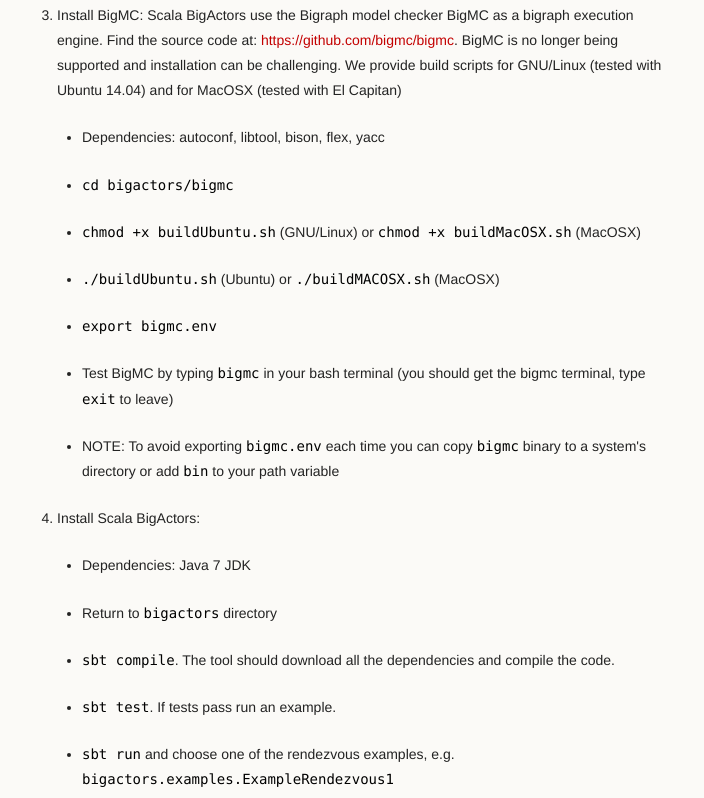
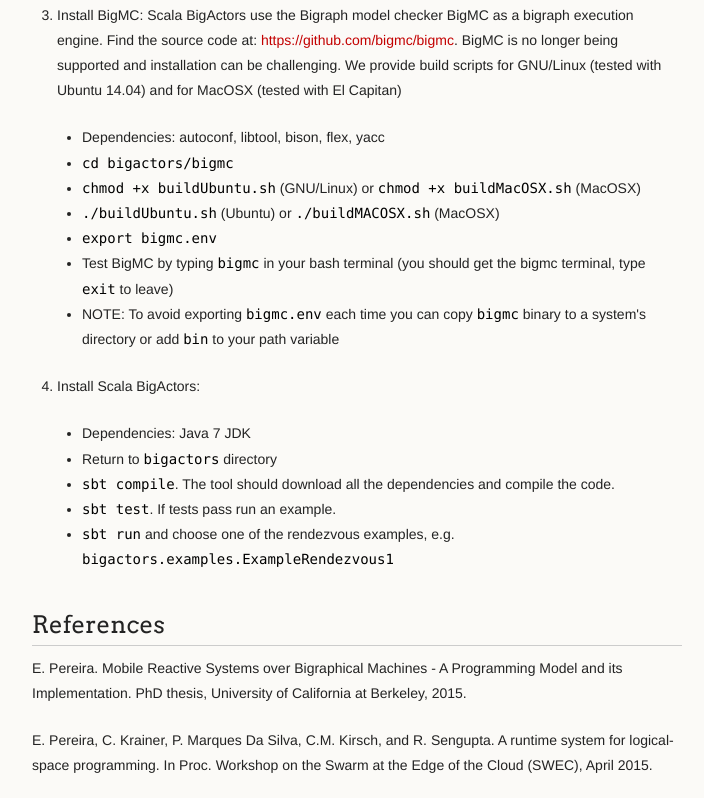
Before and after one commit to eloipereira/Scala-BigActors, a plain HTML site: page index.html in a window 1280 px wide. Shown: the part 1965-2763 px from the top of the page, without its empty margins (278-982 px from the left). Drawn offline with Linux system fonts and the light colour scheme.

```diff
--- a/index.html
+++ b/index.html
@@ -96,24 +96,30 @@ For an independent implementation and application of the BigActor Model for prog
 <p>Install BigMC: Scala BigActors use the Bigraph model checker BigMC as a bigraph execution engine. Find the source code at: <a href="https://github.com/bigmc/bigmc">https://github.com/bigmc/bigmc</a>. BigMC is no longer being supported and installation can be challenging. We provide build scripts for GNU/Linux (tested with Ubuntu 14.04) and for MacOSX (tested with El Capitan)</p>
 
 <ul>
-<li><p>Dependencies: autoconf, libtool, bison, flex, yacc</p></li>
-<li><p><code>cd bigactors/bigmc</code></p></li>
-<li><p><code>chmod +x buildUbuntu.sh</code> (GNU/Linux) or <code>chmod +x buildMacOSX.sh</code> (MacOSX)</p></li>
-<li><p><code>./buildUbuntu.sh</code> (Ubuntu) or <code>./buildMACOSX.sh</code> (MacOSX)</p></li>
-<li><p><code>export bigmc.env</code></p></li>
-<li><p>Test BigMC by typing <code>bigmc</code> in your bash terminal (you should get the bigmc terminal, type <code>exit</code> to leave)</p></li>
-<li><p>NOTE: To avoid exporting <code>bigmc.env</code> each time you can copy <code>bigmc</code> binary to a system's directory or add <code>bin</code> to your path variable</p></li>
+<li>Dependencies: autoconf, libtool, bison, flex, yacc</li>
+<li><code>cd bigactors/bigmc</code></li>
+<li>
+<code>chmod +x buildUbuntu.sh</code> (GNU/Linux) or <code>chmod +x buildMacOSX.sh</code> (MacOSX)</li>
+<li>
+<code>./buildUbuntu.sh</code> (Ubuntu) or <code>./buildMACOSX.sh</code> (MacOSX)</li>
+<li><code>export bigmc.env</code></li>
+<li>Test BigMC by typing <code>bigmc</code> in your bash terminal (you should get the bigmc terminal, type <code>exit</code> to leave)</li>
+<li>NOTE: To avoid exporting <code>bigmc.env</code> each time you can copy <code>bigmc</code> binary to a system's directory or add <code>bin</code> to your path variable</li>
 </ul>
 </li>
 <li>
 <p>Install Scala BigActors: </p>
 
 <ul>
-<li><p>Dependencies: Java 7 JDK</p></li>
-<li><p>Return to <code>bigactors</code> directory</p></li>
-<li><p><code>sbt compile</code>. The tool should download all the dependencies and compile the code.</p></li>
-<li><p><code>sbt test</code>. If tests pass run an example.</p></li>
-<li><p><code>sbt run</code> and choose one of the rendezvous examples, e.g. <code>bigactors.examples.ExampleRendezvous1</code></p></li>
+<li>Dependencies: Java 7 JDK</li>
+<li>Return to <code>bigactors</code> directory</li>
+<li>
+<code>sbt compile</code>. The tool should download all the dependencies and compile the code.</li>
+<li>
+<code>sbt test</code>. If tests pass run an example.</li>
+<li>
+<code>sbt run</code> and choose one of the rendezvous examples, e.g. <code>bigactors.examples.ExampleRendezvous1</code>
+</li>
 </ul>
 </li>
 </ol>
```
Also changed, not shown: params.json (+1 -1 lines).
